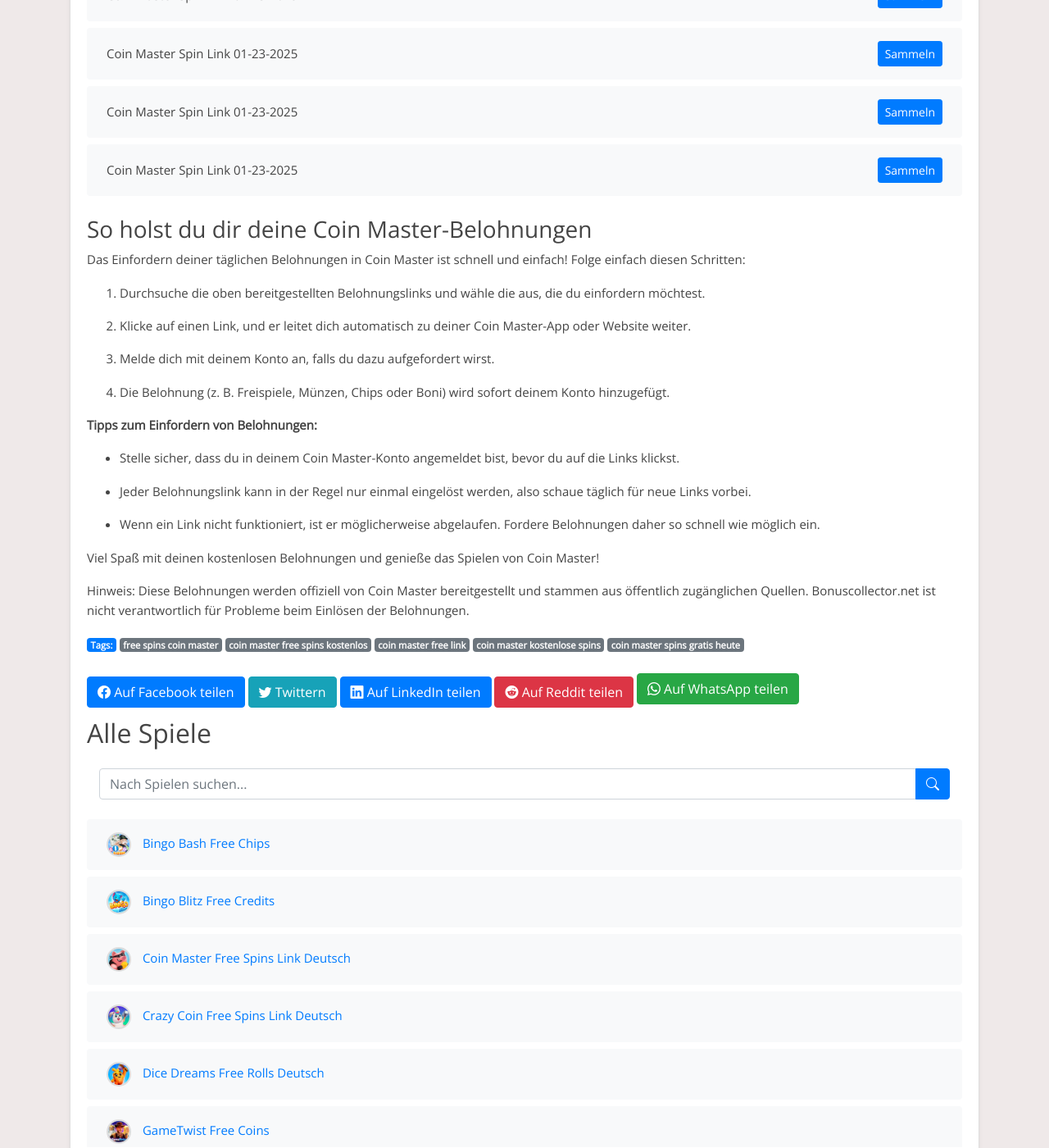
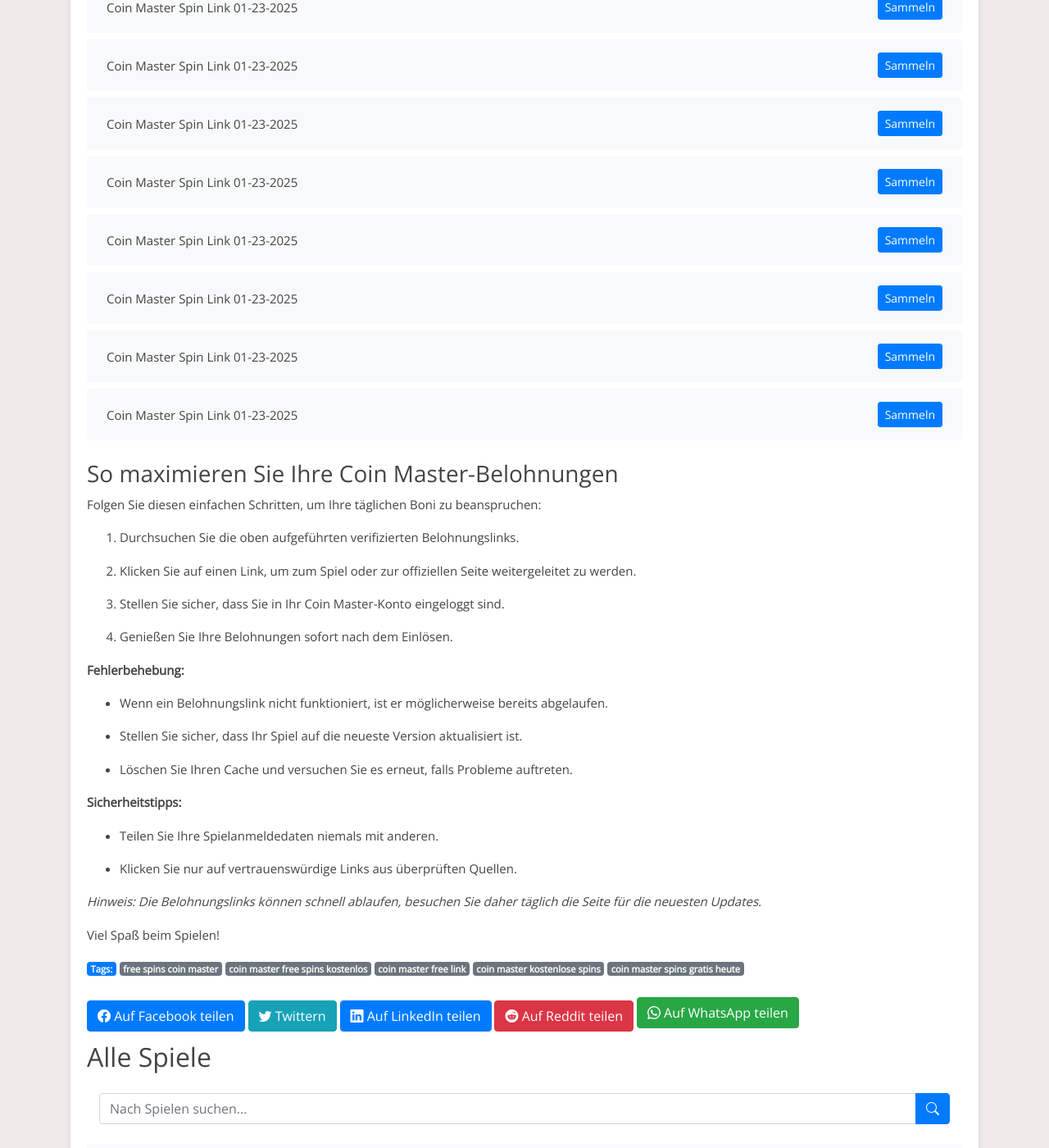
Before and after one commit to Prollad99/bs-de, a Jekyll site: the page built from _posts/2025-01-16-coin-master.md, in a window 1280 px wide and 1400 px high, scrolled down 7477 px. Shown: the whole window at 82% size. Built offline with Jekyll 4.4.1, drawn with Linux system fonts in a browser that asks for light colours; some of the changed text lies outside the part shown.

Commit message:
Update coin-master reward links, content, and modification timestamp

```diff
--- a/_includes/coin-master_footer.html
+++ b/_includes/coin-master_footer.html
@@ -1,27 +1,33 @@
-### So holst du dir deine Coin Master-Belohnungen
+### So maximieren Sie Ihre Coin Master-Belohnungen
 
 
-Das Einfordern deiner täglichen Belohnungen in Coin Master ist schnell und einfach! Folge einfach diesen Schritten:
+Folgen Sie diesen einfachen Schritten, um Ihre täglichen Boni zu beanspruchen:
 
-1. Durchsuche die oben bereitgestellten Belohnungslinks und wähle die aus, die du einfordern möchtest.
+1. Durchsuchen Sie die oben aufgeführten verifizierten Belohnungslinks.
 
-2. Klicke auf einen Link, und er leitet dich automatisch zu deiner Coin Master-App oder Website weiter.
+2. Klicken Sie auf einen Link, um zum Spiel oder zur offiziellen Seite weitergeleitet zu werden.
 
-3. Melde dich mit deinem Konto an, falls du dazu aufgefordert wirst.
+3. Stellen Sie sicher, dass Sie in Ihr Coin Master-Konto eingeloggt sind.
 
-4. Die Belohnung (z. B. Freispiele, Münzen, Chips oder Boni) wird sofort deinem Konto hinzugefügt.
+4. Genießen Sie Ihre Belohnungen sofort nach dem Einlösen.
 
 
-**Tipps zum Einfordern von Belohnungen:**
+**Fehlerbehebung:**
 
-- Stelle sicher, dass du in deinem Coin Master-Konto angemeldet bist, bevor du auf die Links klickst.
+- Wenn ein Belohnungslink nicht funktioniert, ist er möglicherweise bereits abgelaufen.
 
-- Jeder Belohnungslink kann in der Regel nur einmal eingelöst werden, also schaue täglich für neue Links vorbei.
+- Stellen Sie sicher, dass Ihr Spiel auf die neueste Version aktualisiert ist.
 
-- Wenn ein Link nicht funktioniert, ist er möglicherweise abgelaufen. Fordere Belohnungen daher so schnell wie möglich ein.
+- Löschen Sie Ihren Cache und versuchen Sie es erneut, falls Probleme auftreten.
 
 
-Viel Spaß mit deinen kostenlosen Belohnungen und genieße das Spielen von Coin Master!
+**Sicherheitstipps:**
+
+- Teilen Sie Ihre Spielanmeldedaten niemals mit anderen.
+
+- Klicken Sie nur auf vertrauenswürdige Links aus überprüften Quellen.
 
 
-Hinweis: Diese Belohnungen werden offiziell von Coin Master bereitgestellt und stammen aus öffentlich zugänglichen Quellen. Bonuscollector.net ist nicht verantwortlich für Probleme beim Einlösen der Belohnungen.
+*Hinweis: Die Belohnungslinks können schnell ablaufen, besuchen Sie daher täglich die Seite für die neuesten Updates.*
+
+Viel Spaß beim Spielen!
--- a/_includes/coin-master_post.html
+++ b/_includes/coin-master_post.html
@@ -1,13 +1,30 @@
-Entdecke tägliche Coin Master-Belohnungen!
+Willkommen auf der täglichen Coin Master-Belohnungsseite!
 
 
-Bist du ein Fan von Coin Master und möchtest dein Spielerlebnis verbessern? Du bist hier genau richtig! Diese Seite ist allen Coin Master-Enthusiasten gewidmet, die täglich kostenlose Belohnungen einfordern möchten. Hier findest du die neuesten Links, um Freispiele, Münzen, Chips und andere spannende Boni zu sammeln, damit du das Spiel noch mehr genießen kannst.
+Wenn Sie ein engagierter Fan von Coin Master sind, haben wir etwas Besonderes für Sie! Hier finden Sie aktualisierte Links zu kostenlosen Drehungen, Münzen, Chips und anderen Boni, die Ihr Spielerlebnis verbessern.
 
 
-Coin Master ist ein unterhaltsames Spiel, das von Millionen geliebt wird. Ob du höhere Level erreichen oder einfach nur den Nervenkitzel genießen möchtest – unsere täglichen Belohnungslinks halten dich im Spiel.
+**Was macht Coin Master so besonders?**
+
+Coin Master hat die Herzen von Millionen Spielern auf der ganzen Welt erobert. Mit seinem fesselnden Gameplay, herausfordernden Wettbewerben und spannenden Events ist es ein Muss für alle, die Spaß, Strategie und Belohnungen lieben.
 
 
-Hinweis: Coin Master ist eine kostenlose App, die ausschließlich zu Unterhaltungszwecken entwickelt wurde. Bonuscollector.net ist eine unabhängige Plattform und steht in keiner Verbindung zu den Entwicklern oder Eigentümern von Coin Master.
+**Tägliche Belohnungen:**
+
+- Frische Belohnungslinks, die regelmäßig aktualisiert werden.
+
+- Verpassen Sie keinen Bonus – setzen Sie ein Lesezeichen für diese Seite und schauen Sie täglich vorbei.
+
+- Sichern Sie sich Drehungen, Münzen und exklusive Boni, bevor sie ablaufen!
 
 
-Schau täglich vorbei, um sicherzustellen, dass du keine Belohnung verpasst!
+**Warum unsere Plattform nutzen?**
+
+- Einfaches, benutzerfreundliches Erlebnis.
+
+- Überprüfte und aktive Belohnungslinks.
+
+- Schneller Zugriff ohne komplizierte Schritte.
+
+
+*Hinweis: Coin Master ist eine kostenlose App, die zu Unterhaltungszwecken entwickelt wurde. Wir stehen in keiner Verbindung zu den Entwicklern oder Eigentümern des Spiels.*
```
